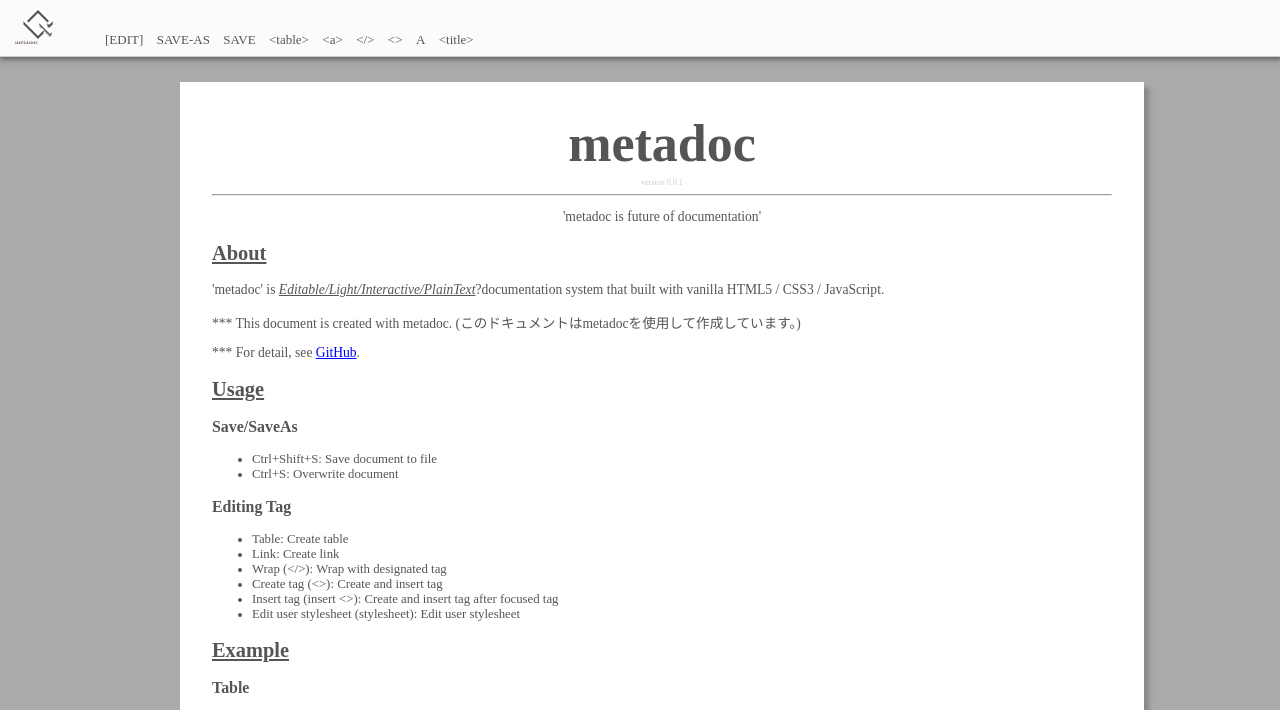
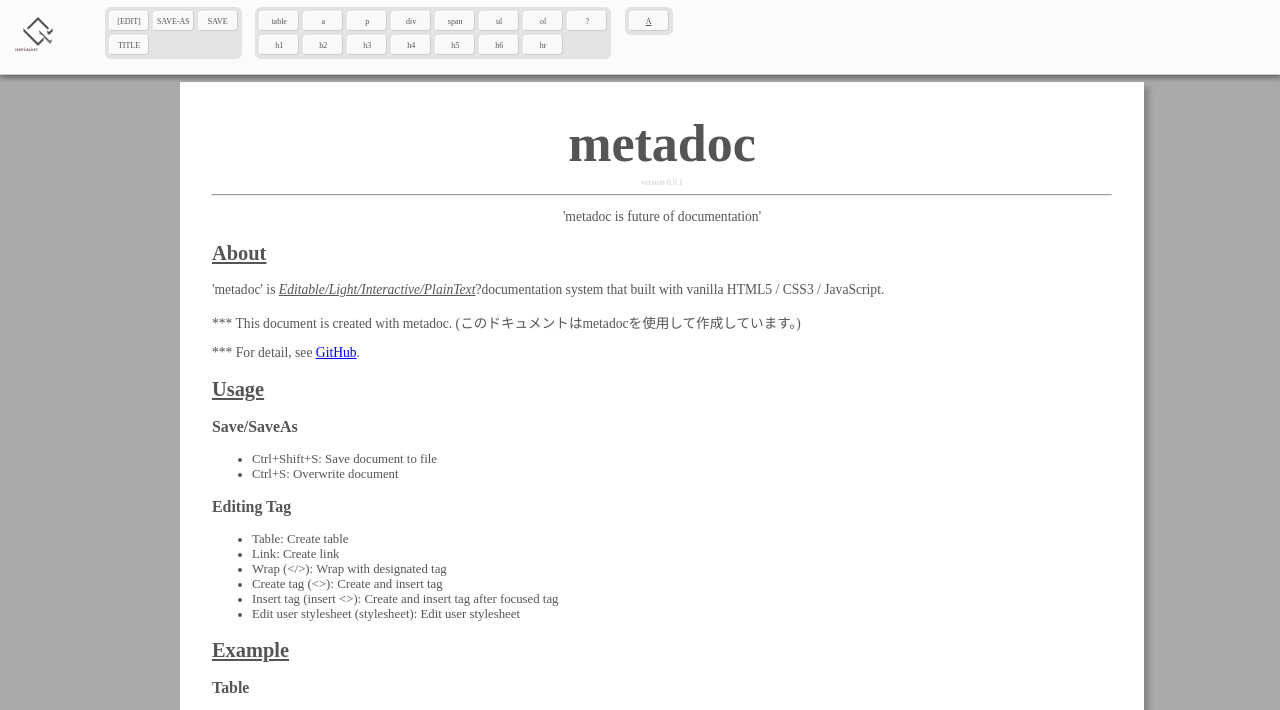
Before and after one commit to singy15/metadoc, a website built with webpack: page src/index.html in a window 1280 px wide. Shown: the top 710 px of the page. Built offline with nearby package versions, Linux system fonts and the light colour scheme.

Commit message:
Refine UI

```diff
--- a/src/main.js
+++ b/src/main.js
@@ -716,6 +716,19 @@
   }
 }
 
+function multiwrap(...tagType) {
+  if(DomUtil.getSelected().textContent === '') {
+    // convertTo(tagType);
+  } else {
+    let tag = `${DomUtil.getSelected().textContent}`;
+    for(var i = 0; i < tagType.length; i++) {
+      tag = `<${tagType[i]}>${tag}</${tagType[i]}>`;
+    }
+
+    DomUtil.insertElementAtCaret(DomUtil.createElementFromString(tag));
+  }
+}
+
 function convertTo(tagType) {
   let target = globalFocused;
   let html = target.innerHTML;
@@ -1023,34 +1036,96 @@
 
   let headerHtml = `<div id="header" class="__metadoc-header">
       <div style="position:absolute; left:23px; top:3px;">
-        <svg xmlns="http://www.w3.org/2000/svg" style="width:32px; height:32px; position:absolute; left:0px; top:6px;">
+        <svg xmlns="http://www.w3.org/2000/svg" style="width:32px; height:32px; position:absolute; left:0px; top:13px;">
           <polyline style="stroke:#626060;" points="20 23, 15 28, 2 15, 15 2, 28 15, 25 18" stroke="black" stroke-width="3.0" fill="none"></polyline>
           <polyline style="stroke:#919191;" points="17 16, 28 27" stroke="black" stroke-width="3.0" fill="none"></polyline>
         </svg>
-        <svg xmlns="http://www.w3.org/2000/svg" style="width:32px; height:32px; position:absolute; left:0px; top:4px;">
+        <svg xmlns="http://www.w3.org/2000/svg" style="width:32px; height:32px; position:absolute; left:0px; top:11px;">
           <polyline style="stroke:#333;" points="20 23, 15 28, 2 15, 15 2, 28 15, 25 18" stroke="black" stroke-width="3.0" fill="none"></polyline>
           <polyline style="stroke:#333;" points="17 16, 28 27" stroke="black" stroke-width="3.0" fill="none"></polyline>
         </svg>
-        <svg xmlns="http://www.w3.org/2000/svg" style="width:32px; height:32px; position:absolute; left:0px; top:3px;">
+        <svg xmlns="http://www.w3.org/2000/svg" style="width:32px; height:32px; position:absolute; left:0px; top:10px;">
           <polyline style="stroke:#fff;" points="20 23, 15 28, 2 15, 15 2, 28 15, 25 18" stroke="black" stroke-width="3.0" fill="none"></polyline>
           <polyline style="stroke:#fff;" points="17 16, 28 27" stroke="black" stroke-width="3.0" fill="none"></polyline>
         </svg>
       </div>
       <div class="__metadoc-header-title">metadoc</div>
-      <div class="__metadoc-header-title" style="color:#fff; top:36px; left:14px;">metadoc</div>
+      <div class="__metadoc-header-title" style="color:#fff; top:43px; left:14px;">metadoc</div>
       <div class="__metadoc-button-container">
-        <span class="span-button-inline font-size-small color-dark" id="btnToggleMode" onclick="toggleMode()">[EDIT]</span>
-        <span class="span-button-inline font-size-small color-dark" onclick="saveNew()">SAVE-AS</span>
-        <span class="span-button-inline font-size-small color-dark" onclick="saveOverwrite()">SAVE</span>
-        <span class="span-button-inline font-size-small color-dark" onclick="addTable()">&lt;table&gt;</span>
-        <span class="span-button-inline font-size-small color-dark" onclick="addLink()">&lt;a&gt;</span>
-        <!-- <span class="span-button-inline font-size-small color-dark" onclick="markClear()">Clear</span> -->
-        <span class="span-button-inline font-size-small color-dark" onclick="envelope()" >&lt;/&gt;</span>
-        <span class="span-button-inline font-size-small color-dark" onclick="createTag()" >&lt;&gt;</span>
-        <span class="span-button-inline font-size-small color-dark" onclick="editUserStyle()" >A</span>
-        <span class="span-button-inline font-size-small color-dark" onclick="setTitle()" >&lt;title&gt;</span>
+        <table>
+        <tr>
+        <td><span class="span-button-inline font-size-button color-dark" id="btnToggleMode" onclick="toggleMode()">[EDIT]</span></td>
+        <td><span class="span-button-inline font-size-button color-dark" onclick="saveNew()">SAVE-AS</span></td>
+        <td><span class="span-button-inline font-size-button color-dark" onclick="saveOverwrite()">SAVE</span></td>
+        </tr>
+        <tr>
+        <td><span class="span-button-inline font-size-button color-dark" onclick="setTitle()" >TITLE</span></td>
+        </tr>
+        </table>
+
+        <table>
+        <tr>
+        <td><span class="span-button-inline font-size-button color-dark" onclick="addTable()">table</span></td>
+        <td><span class="span-button-inline font-size-button color-dark" onclick="addLink()">a</span></td>
+        <td><span class="span-button-inline font-size-button color-dark" onclick="convertTag('p')">p</span></td>
+        <td><span class="span-button-inline font-size-button color-dark" onclick="convertTag('div')">div</span></td>
+        <td><span class="span-button-inline font-size-button color-dark" onclick="convertTag('span')">span</span></td>
+        <td><span class="span-button-inline font-size-button color-dark" onclick="multiwrap('li', 'ul')">ul</span></td>
+        <td><span class="span-button-inline font-size-button color-dark" onclick="multiwrap('li', 'ol')">ol</span></td>
+        <td><span class="span-button-inline font-size-button color-dark" onclick="convertTag(prompt('tag type?'))">?</span></td>
+        <!--
+        <td><span class="span-button-inline font-size-button color-dark" onclick="envelope()" >/</span></td>
+        <td><span class="span-button-inline font-size-button color-dark" onclick="createTag()" ></span></td>
+        -->
+        </tr>
+        <tr>
+        <td><span class="span-button-inline font-size-button color-dark" onclick="convertTag('h1')">h1</span></td>
+        <td><span class="span-button-inline font-size-button color-dark" onclick="convertTag('h2')">h2</span></td>
+        <td><span class="span-button-inline font-size-button color-dark" onclick="convertTag('h3')" >h3</span></td>
+        <td><span class="span-button-inline font-size-button color-dark" onclick="convertTag('h4')" >h4</span></td>
+        <td><span class="span-button-inline font-size-button color-dark" onclick="convertTag('h5')" >h5</span></td>
+        <td><span class="span-button-inline font-size-button color-dark" onclick="convertTag('h6')" >h6</span></td>
+        <td><span class="span-button-inline font-size-button color-dark" onclick="convertTag('hr')" >hr</span></td>
+        </tr>
+        </table>
+
+        <table>
+        <tr>
+        <td><span class="span-button-inline font-size-button color-dark" onclick="editUserStyle()" style="text-decoration:underline" >A</span></td>
+        </tr>
+        </table>
       </div>
     </div>`;
+
+
+
+  let optHtml = `<div id="optionControl" class="__metadoc-option-control">
+    <span id="tagName" style="font-size:x-small; color:#AAA; "></span>
+    <table style="text-align:center;margin-top:3px;" id="optTable">
+      <tr>
+        <td><span onclick="editStyle()" class="span-button-inline color-dark"><b>S</b></span></td>
+        <td><span onclick="moveEl(-1)" class="span-button-inline color-dark"><svg style="width:6px;height:6px;"><polyline points="0,6 6,6 3,0" stroke="rgb(200,200,200)" fill="rgb(200,200,200)" stroke-width="1"></polyline></svg></span></td>
+        <td><span onclick="moveEl(1)" class="span-button-inline color-dark"><svg style="width:6px;height:6px;"><polyline points="0,0 6,0 3,6" stroke="rgb(200,200,200)" fill="rgb(200,200,200)" stroke-width="1"></polyline></svg></span></td>
+        <td><span onclick="deleteEl()" class="span-button-inline color-dark"><svg style="width:10px;height:5px;"><line x1="0" y1="0" x2="5" y2="5" stroke="rgb(200,200,200)" stroke-width="2"/><line x1="5" y1="0" x2="0" y2="5" stroke="rgb(200,200,200)" stroke-width="2"/></svg></span></td>
+        <td><span onclick="unwrap()" class="span-button-inline color-dark">unwrap</span></td>
+      </tr>
+      <tr>
+        <td><span onclick="convertTag('p')" class="span-button-inline color-dark">&lt;p&gt;</span></td>
+        <td><span onclick="convertTag('div')" class="span-button-inline color-dark">&lt;div&gt;</span></td>
+        <td><span onclick="convertTag('span')" class="span-button-inline color-dark">&lt;span&gt;</span></td>
+        <td><span onclick="convertTag(prompt('tag type?'))" class="span-button-inline color-dark">&lt;?&gt;</span></td>
+        <td><span onclick="editRawCode()" class="span-button-inline color-dark">&lt;/&gt;</span></td>
+      </tr>
+      <tr>
+        <td><span onclick="addTagBefore()" class="span-button-inline color-dark"><svg style="width:10px;height:6px;"><polyline points="6,0 0,3 6,6" stroke="rgb(200,200,200)" fill="rgb(200,200,200)" stroke-width="1"></polyline></svg></span></td>
+        <td><span onclick="addTagAfter()" class="span-button-inline color-dark"><svg style="width:10px;height:6px;"><polyline points="0,0 6,3 0,6" stroke="rgb(200,200,200)" fill="rgb(200,200,200)" stroke-width="1"></polyline></svg></span></td>
+      </tr>
+    </table>
+  </div>`;
+
+
+        // <td><span onclick="convertTag(prompt('tag type?'))" class="span-button-inline color-dark">&lt;?&gt;</span></td>
+
 
   let header = DomUtil.createElementFromString(headerHtml);
 
@@ -1099,6 +1174,7 @@
 window.convertTo = convertTo;
 window.DomUtil = DomUtil;
 window.convertTag = convertTag;
+window.multiwrap = multiwrap;
 window.onMouseout = onMouseout;
 window.onMouseenter = onMouseenter;
 window.onBlur = onBlur;
--- a/src/style.css
+++ b/src/style.css
@@ -159,6 +159,11 @@
   font-size: small;
 }
 
+.font-size-button {
+  font-size: 0.5rem;
+  vertical-align: middle;
+}
+
 /* ------------------------------------------------------------------------- */
 
 /* header */
@@ -168,7 +173,7 @@
   top:0px;
   left:0px;
   right:0px;
-  height:46px;
+  height:64px;
   padding:5px;
   border-bottom: solid 1px #CCC;
   background-color:#fbfbfb;
@@ -182,22 +187,41 @@
   color: #837373;
   position: absolute;
   left: 15px;
-  top: 38px;
+  top: 45px;
 }
 
 .__metadoc-button-container {
   padding: 5px;
   position: absolute;
   left: 100px;
-  top: 27px;
-}
-
-.__metadoc-button-container span {
-  margin-right: 10px;
+  top: 2px;
 }
 
 .__metadoc-button-container button {
   margin-right: 5px;
+}
+
+.__metadoc-button-container table {
+  display: inline-block;
+  vertical-align: top;
+  /* border: solid 1px #CCC; */
+  background-color: #e3e3e3;
+  border-radius: 6px;
+  margin-right: 10px;
+  border-collapse:separate;
+  border-spacing:4px;
+}
+
+.__metadoc-button-container table td {
+  text-align: center;
+  min-width: 32px;
+  padding: 1px 3px;
+  border-right: solid 1px #CCC;
+  border-bottom: solid 1px #CCC;
+  border-left: solid 1px #FFF;
+  border-top: solid 1px #FFF;
+  border-radius: 4px;
+  background-color: #f9f9f9;
 }
 
 /* core */
```
